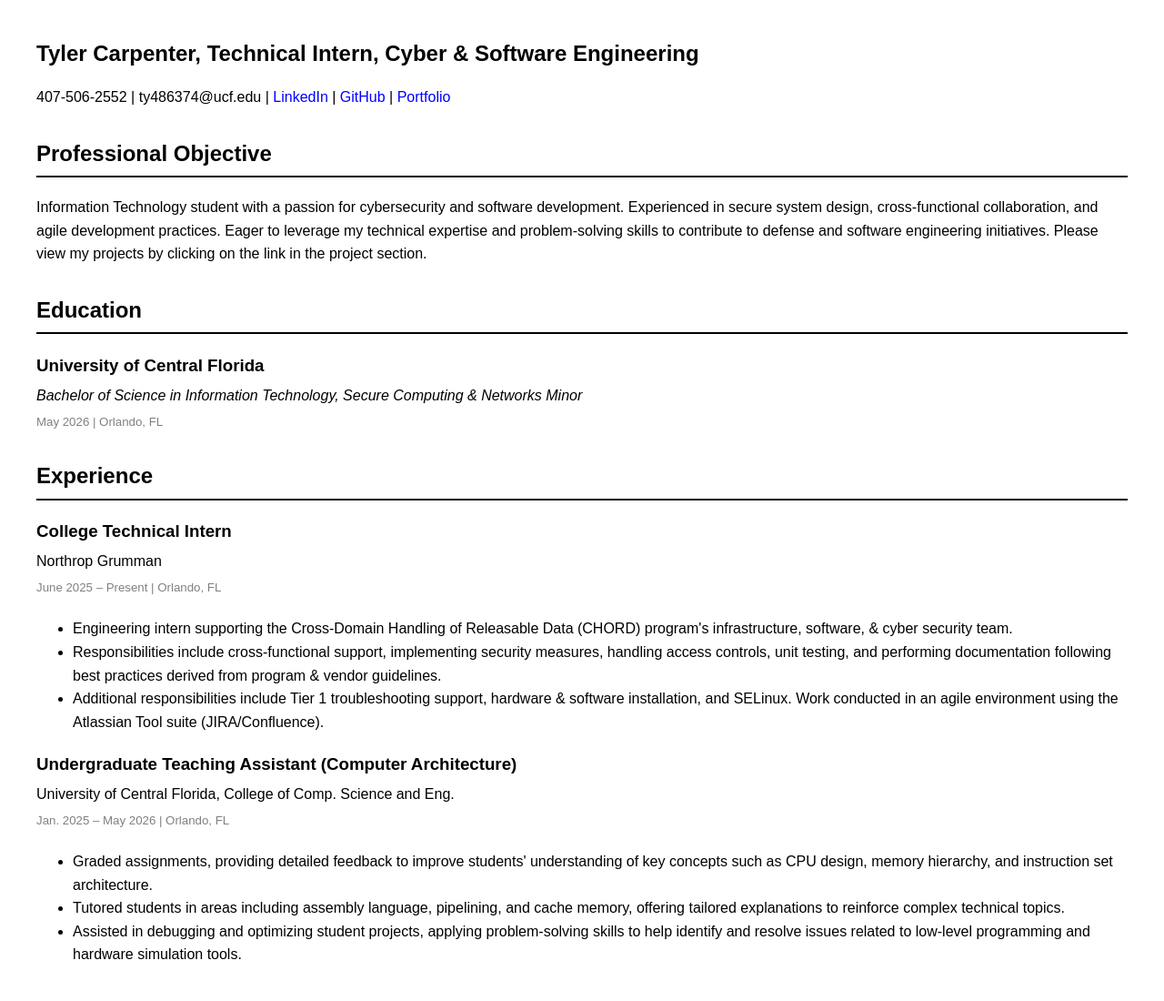
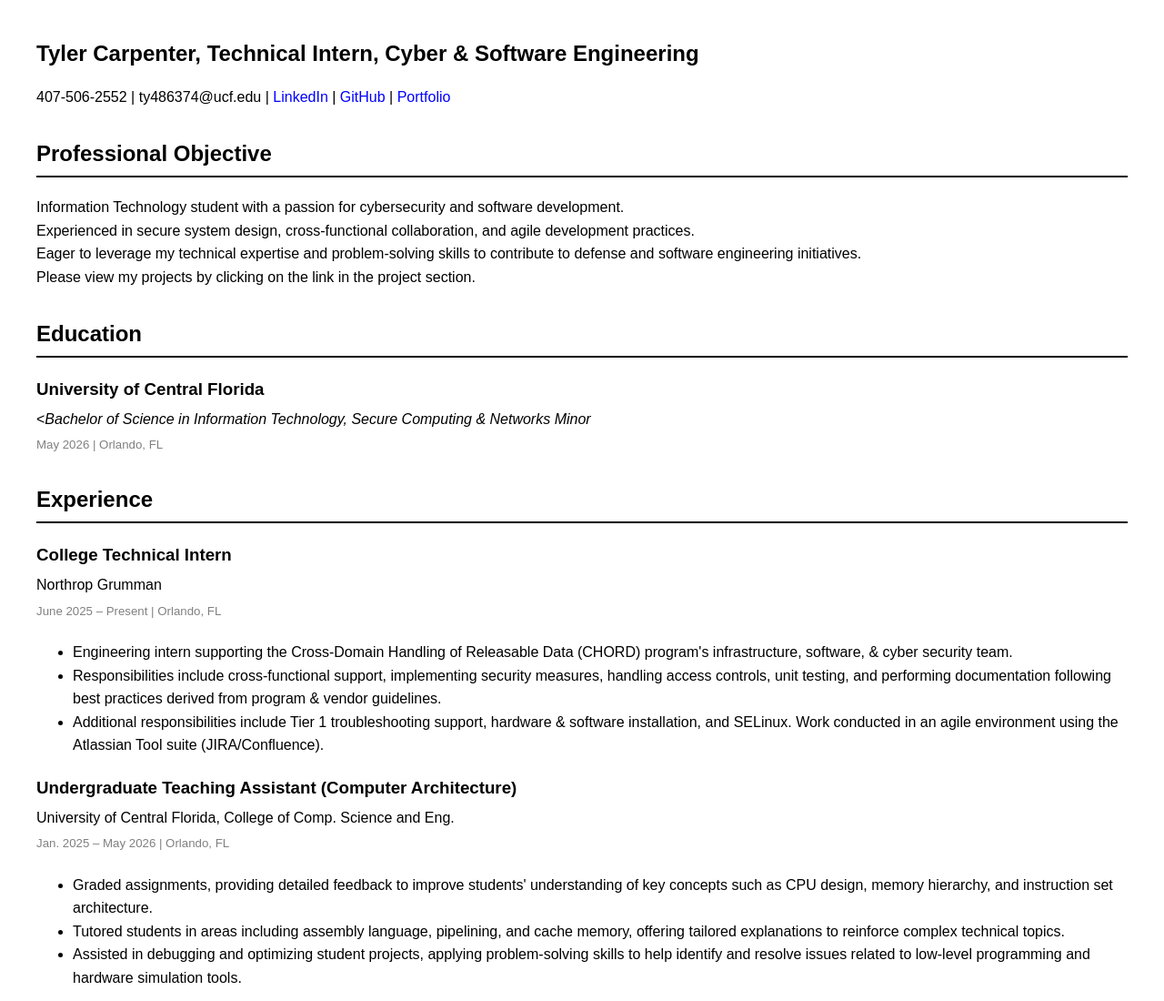
Before and after one commit to tylercarpenter22/web-based-IT-assignment2-resume, a plain HTML site: page index.html in a window 1280 px wide. Shown: the top 1100 px of the page at 91% size. Drawn offline with Linux system fonts and the light colour scheme.

Commit message:
Update index.html

```diff
--- a/index.html
+++ b/index.html
@@ -1,4 +1,11 @@
 <!DOCTYPE html>
+
+<!--
+Tyler Carpenter
+1/27/2026
+CIS4004-26Spring
+-->
+
 <html lang="en">
     <head>
         <title>Tyler Carpenter - Resume</title>
@@ -19,9 +26,9 @@
     <section>
         <h2>Professional Objective</h2>
         <p>
-            Information Technology student with a passion for cybersecurity and software development.
-            Experienced in secure system design, cross-functional collaboration, and agile development practices.
-            Eager to leverage my technical expertise and problem-solving skills to contribute to defense and software engineering initiatives.
+            Information Technology student with a passion for cybersecurity and software development.<br>
+            Experienced in secure system design, cross-functional collaboration, and agile development practices.<br>
+            Eager to leverage my technical expertise and problem-solving skills to contribute to defense and software engineering initiatives.<br>
             Please view my projects by clicking on the link in the project section.
         </p>
     </section>
@@ -29,7 +36,7 @@
     <section>
         <h2>Education</h2>
         <h3>University of Central Florida</h3>
-        <h4><i>Bachelor of Science in Information Technology, Secure Computing & Networks Minor</i></h4>
+        <h4><<em>Bachelor of Science in Information Technology, Secure Computing & Networks Minor</em></h4>
         <h5>May 2026 | Orlando, FL</h5>
     </section>
 
```
